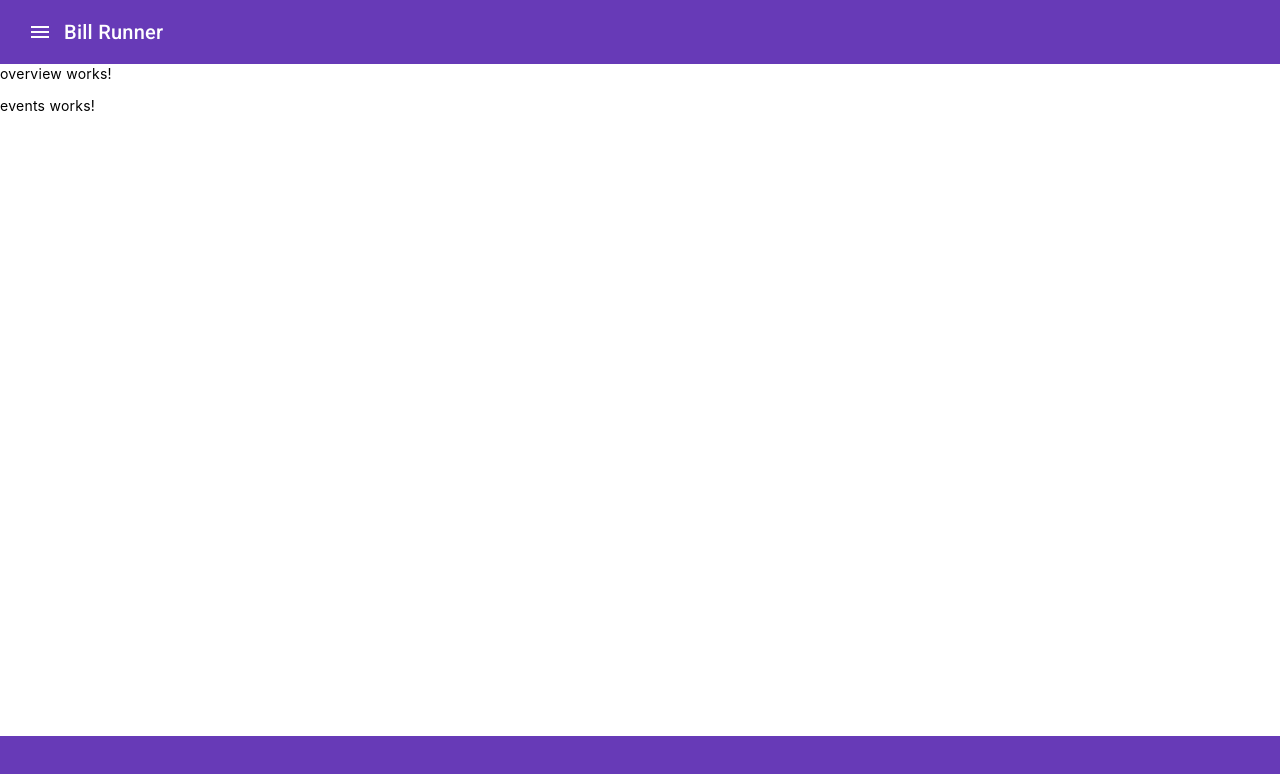
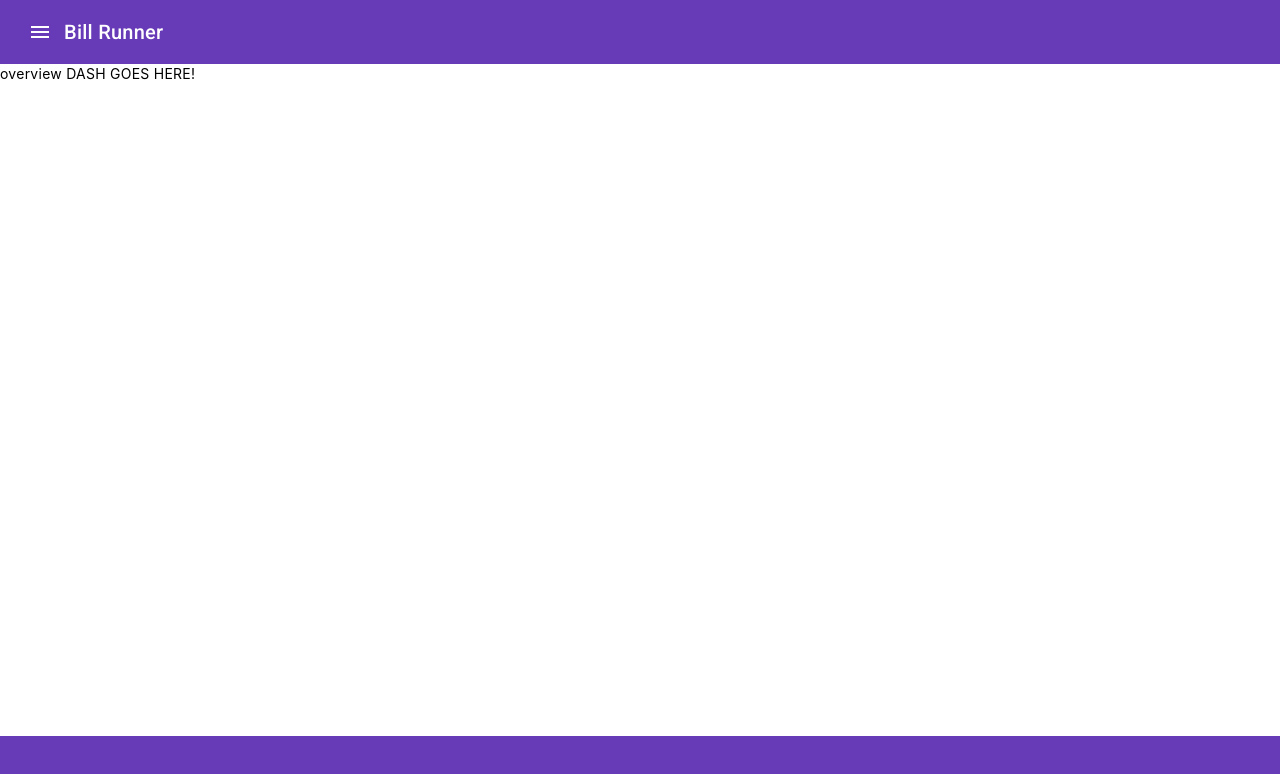
Before and after one commit to the-outrun-coder/BILL_RUNNER, an Angular app: page /overview in a window 1280 px wide. Shown: the top 774 px of the page. Built offline with nearby package versions, Linux system fonts and the light colour scheme.

Commit message:
rename Events => EventsList

```diff
--- /dev/null
+++ b/src/app/feature/calendar/event-list/event-list.component.html
@@ -0,0 +1 @@
+<p>event-list works!</p>
--- a/src/app/feature/calendar/events/events.component.html
+++ /dev/null
@@ -1 +0,0 @@
-<p>events works!</p>
--- a/src/app/routes/overview/overview.component.html
+++ b/src/app/routes/overview/overview.component.html
@@ -1,5 +1,3 @@
-<p>overview works!</p>
-
-<brun-events/>
+<p>overview DASH GOES HERE!</p>
 
 <router-outlet/>
--- a/src/app/routes/overview/overview.component.ts
+++ b/src/app/routes/overview/overview.component.ts
@@ -1,12 +1,13 @@
 import { Component } from '@angular/core';
 import { RouterOutlet } from '@angular/router';
-import { EventsComponent } from '../../feature/calendar/events/events.component';
+import { EventListComponent } from '../../feature/calendar/event-list/event-list.component';
+
 
 @Component({
   selector: 'app-overview',
   standalone: true,
 	imports: [
-		EventsComponent,
+		EventListComponent,
 		RouterOutlet
 	],
   templateUrl: './overview.component.html',
```
Also changed, not shown: src/app/feature/calendar/event-list/event-list.component.ts (added, +12 -0 lines), src/app/feature/calendar/events/events.component.ts (deleted, +0 -12 lines), src/app/feature/calendar/event-list/event-list.component.scss (added), 1 other file (tests, documents, lock files or other folders).
